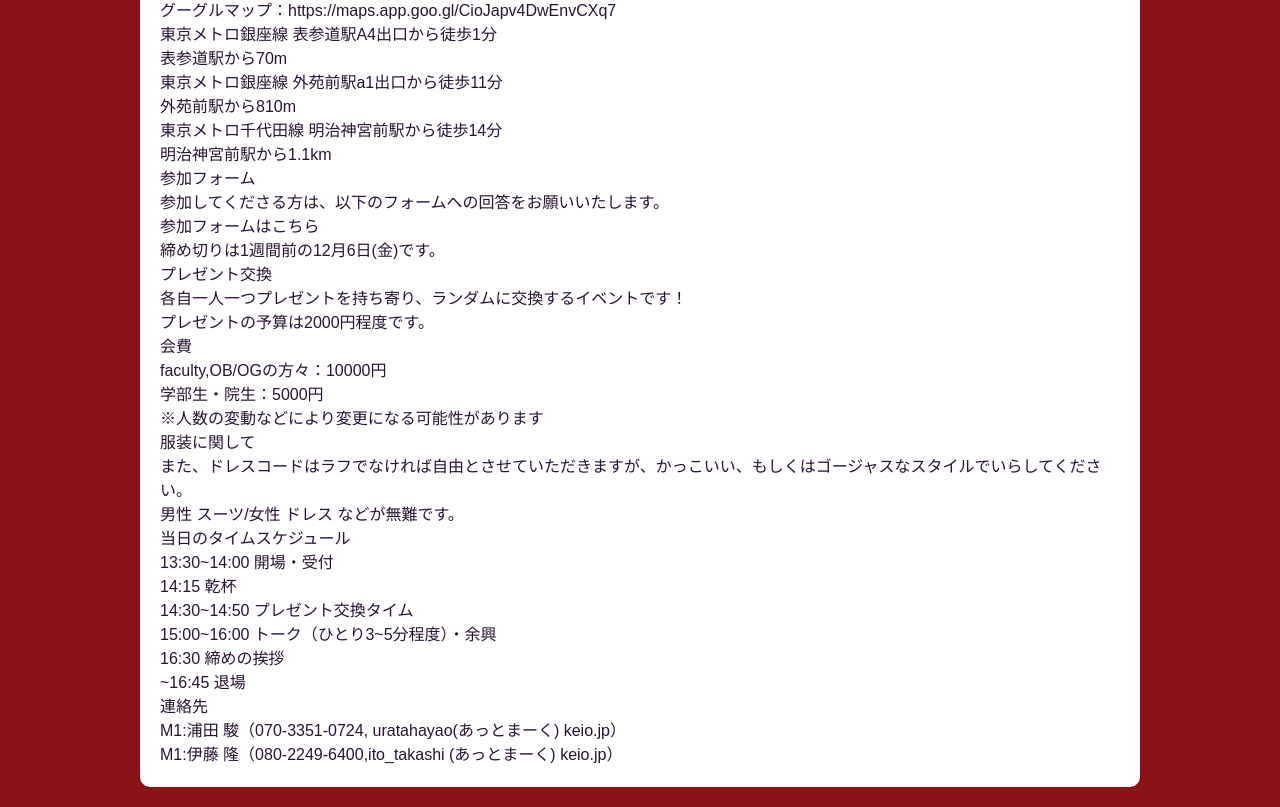
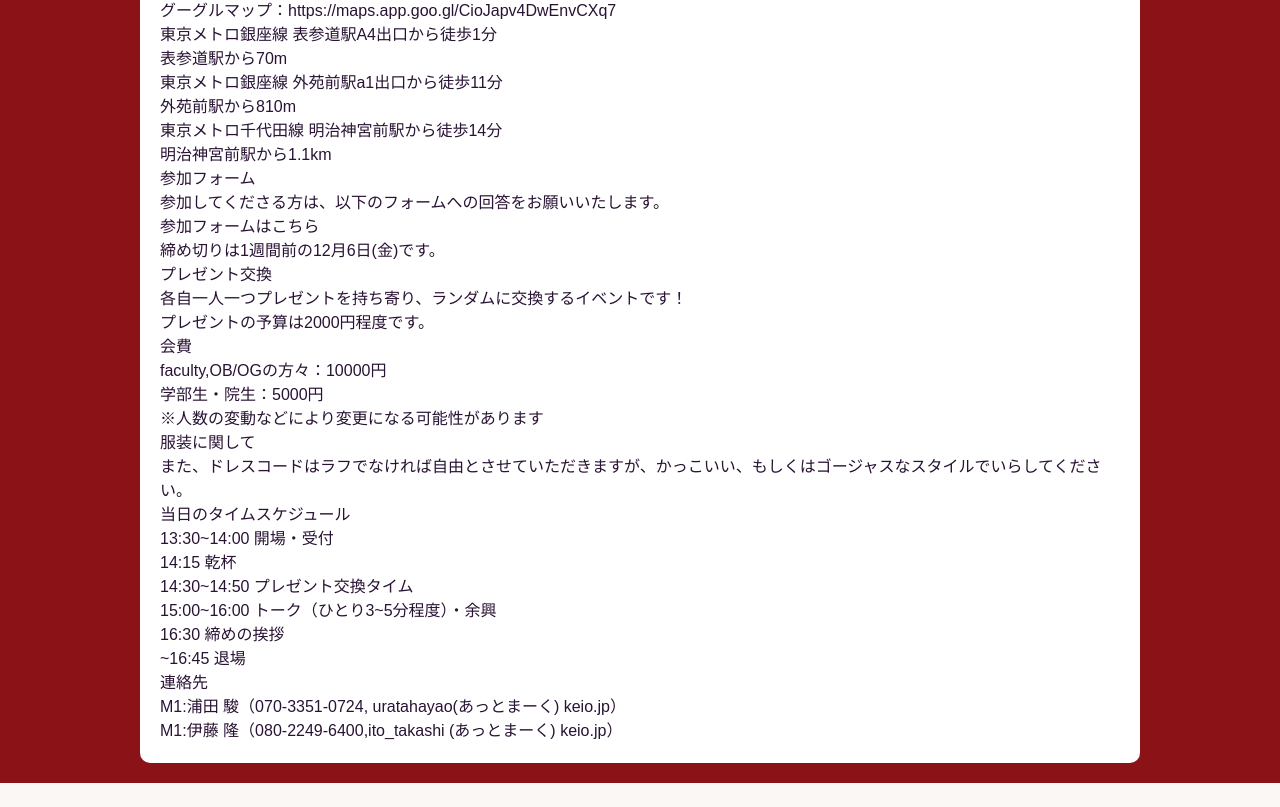
Before and after one commit to nkzwlab/santa.jn, a Vue app: page / in a window 1280 px wide. Shown: the part 462-1269 px from the top of the page. After the commit the page ends 1245 px from the top, so only its background shows below. Built offline with nearby package versions, Linux system fonts and the light colour scheme.

Commit message:
fix dresscode

```diff
--- a/src/views/HomeView.vue
+++ b/src/views/HomeView.vue
@@ -47,7 +47,6 @@ import MainContent from '@/components/MainContent.vue'
     <p>
       また、ドレスコードはラフでなければ自由とさせていただきますが、かっこいい、もしくはゴージャスなスタイルでいらしてください。
     </p>
-    <p>男性 スーツ/女性 ドレス などが無難です。</p>
     <h2 id="-">当日のタイムスケジュール</h2>
     <p>13:30~14:00 開場・受付</p>
     <p>14:15 乾杯</p>
```
